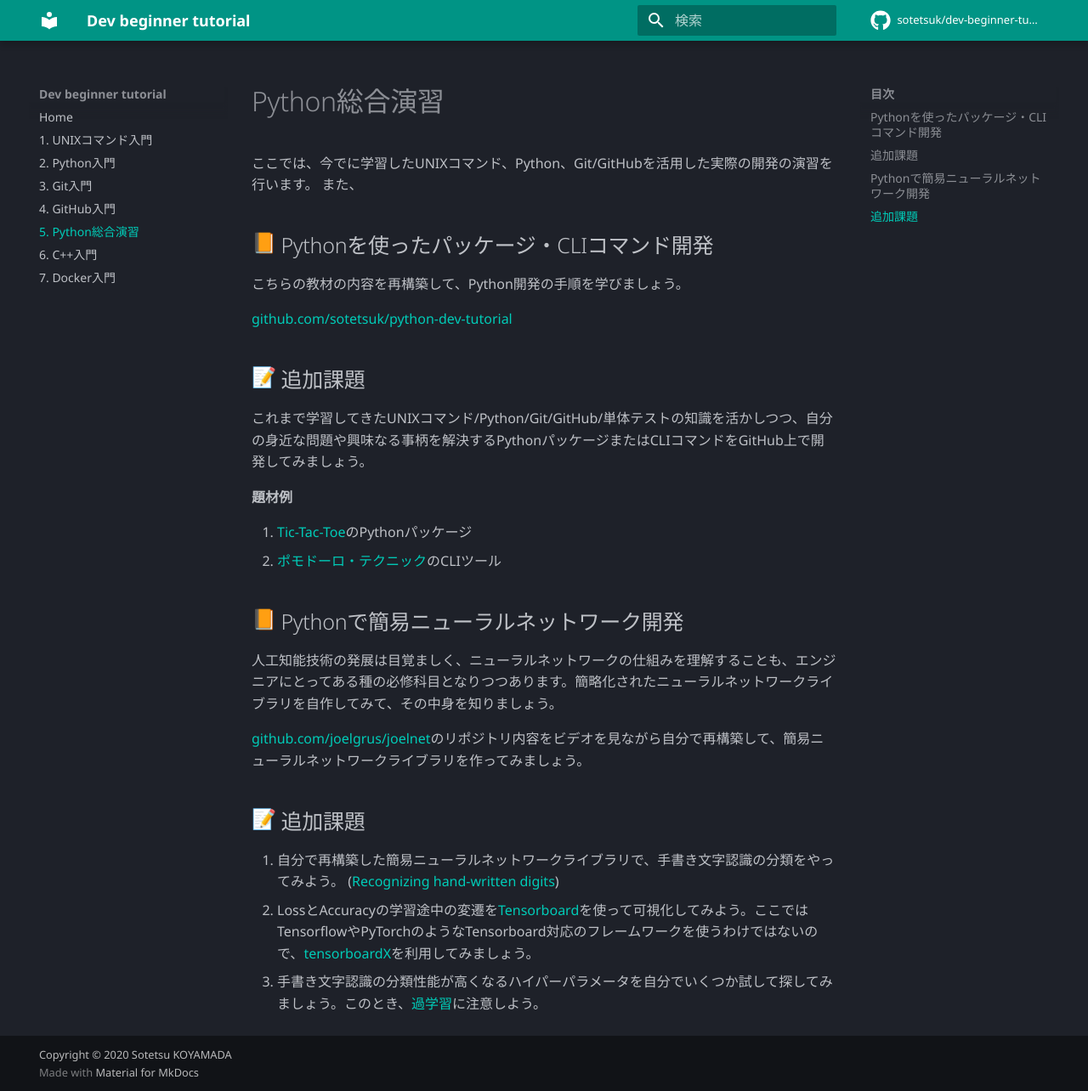
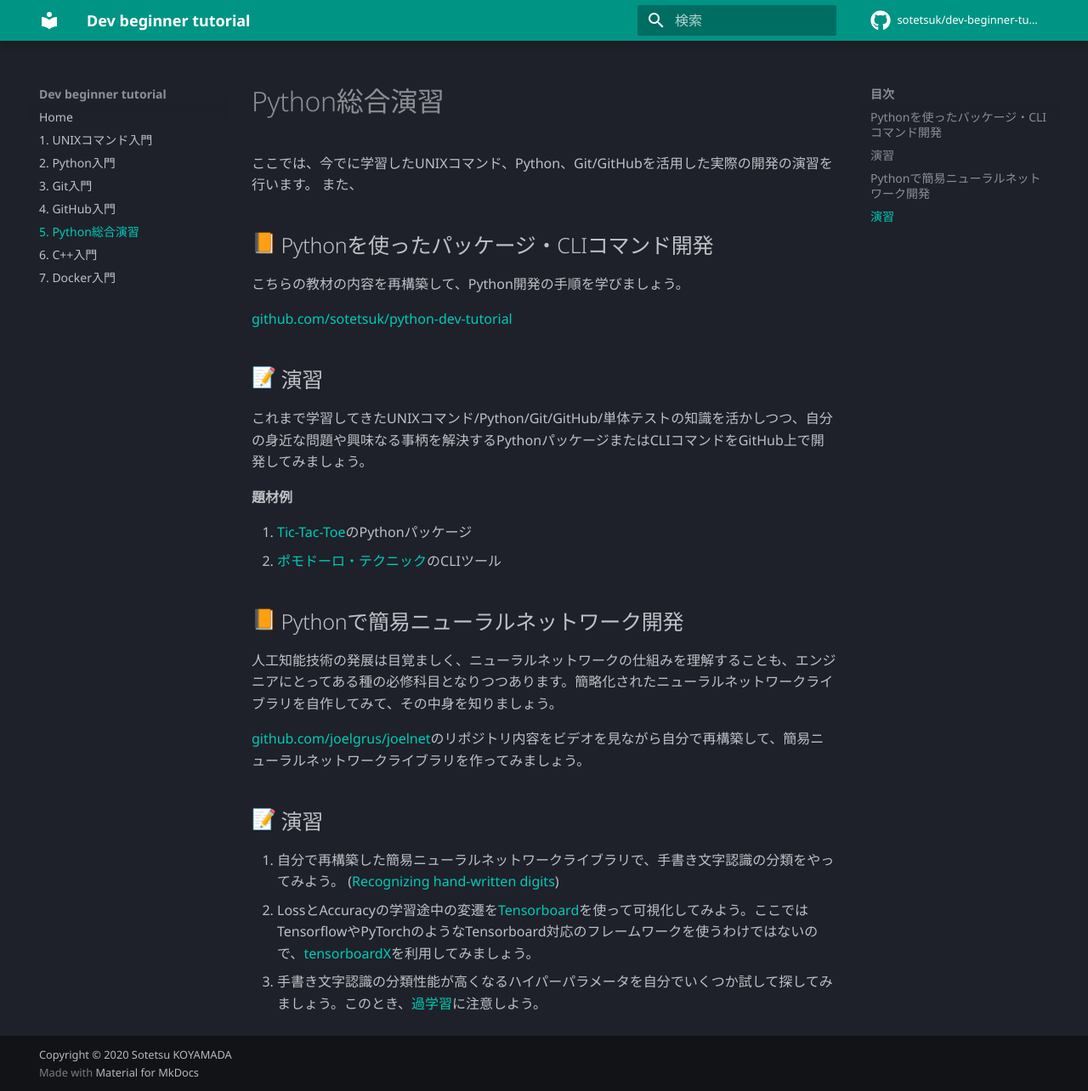
Before and after one commit to sotetsuk/dev-beginner-tutorial, an MkDocs documentation site: the page built from docs/python_practice.md, in a window 1280 px wide and 1284 px high. Shown: the whole window at 85% size. Built offline with MkDocs 1.6.1 and Material for MkDocs 9.7.7, drawn with Linux system fonts in a browser that asks for light colours; emoji names are drawn with the system emoji font; comment, search, counter and statistics services are not loaded.

Commit message:
rename to 演習

```diff
--- a/docs/python_practice.md
+++ b/docs/python_practice.md
@@ -9,7 +9,7 @@
 [github.com/sotetsuk/python-dev-tutorial](https://github.com/sotetsuk/python-dev-tutorial)
 
 
-## :pencil:  追加課題
+## :pencil: 演習
 
 これまで学習してきたUNIXコマンド/Python/Git/GitHub/単体テストの知識を活かしつつ、自分の身近な問題や興味なる事柄を解決するPythonパッケージまたはCLIコマンドをGitHub上で開発してみましょう。
 
@@ -25,7 +25,7 @@
 
 [github.com/joelgrus/joelnet](https://github.com/joelgrus/joelnet)のリポジトリ内容をビデオを見ながら自分で再構築して、簡易ニューラルネットワークライブラリを作ってみましょう。
 
-## :pencil:  追加課題
+## :pencil: 演習
 2. 自分で再構築した簡易ニューラルネットワークライブラリで、手書き文字認識の分類をやってみよう。 ([Recognizing hand-written digits](https://scikit-learn.org/stable/auto_examples/classification/plot_digits_classification.html))
 3. LossとAccuracyの学習途中の変遷を[Tensorboard](https://www.tensorflow.org/tensorboard?hl=ja)を使って可視化してみよう。ここではTensorflowやPyTorchのようなTensorboard対応のフレームワークを使うわけではないので、[tensorboardX](https://github.com/lanpa/tensorboardX)を利用してみましょう。
 4. 手書き文字認識の分類性能が高くなるハイパーパラメータを自分でいくつか試して探してみましょう。このとき、[過学習](https://www.tensorflow.org/tutorials/keras/overfit_and_underfit?hl=ja)に注意しよう。
```
